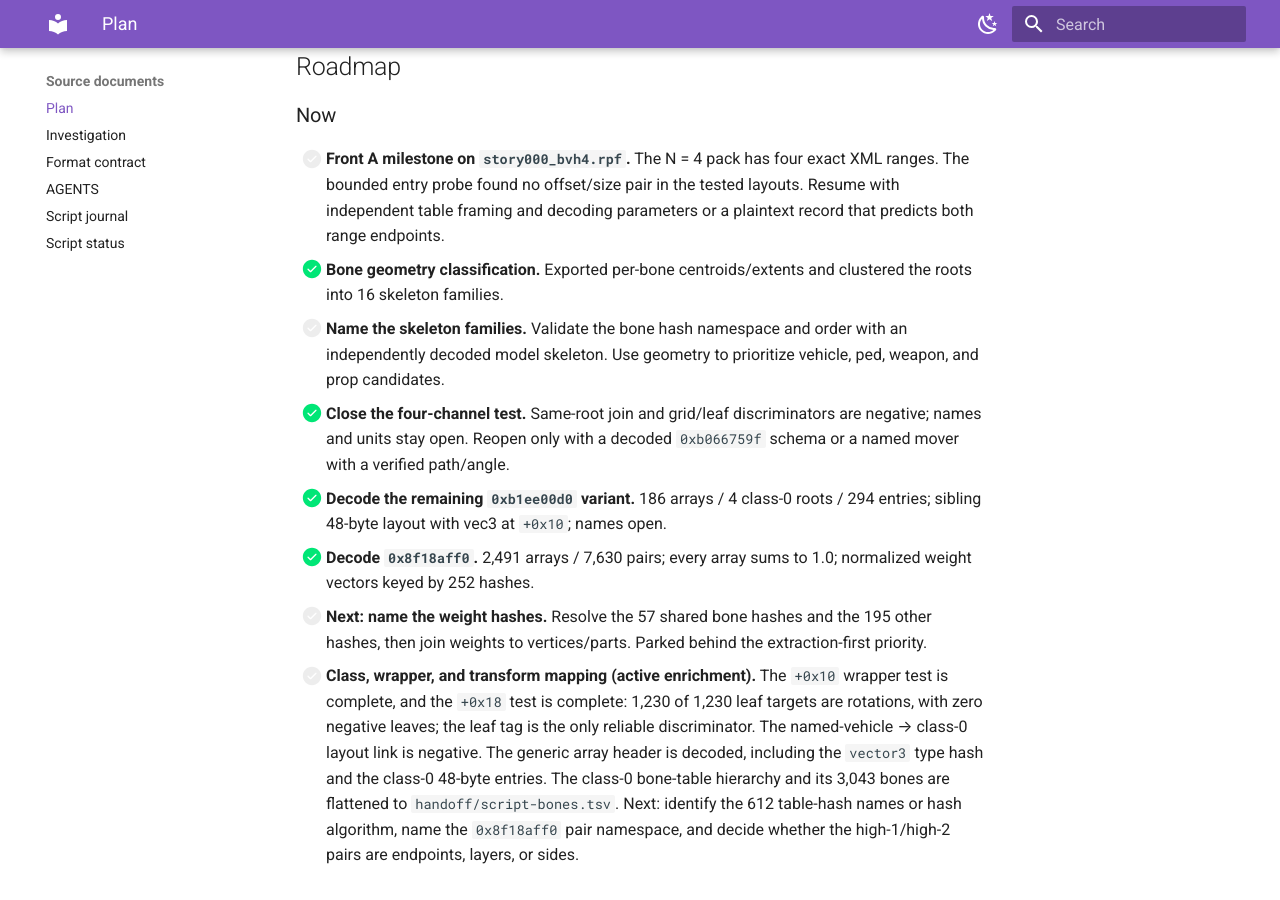
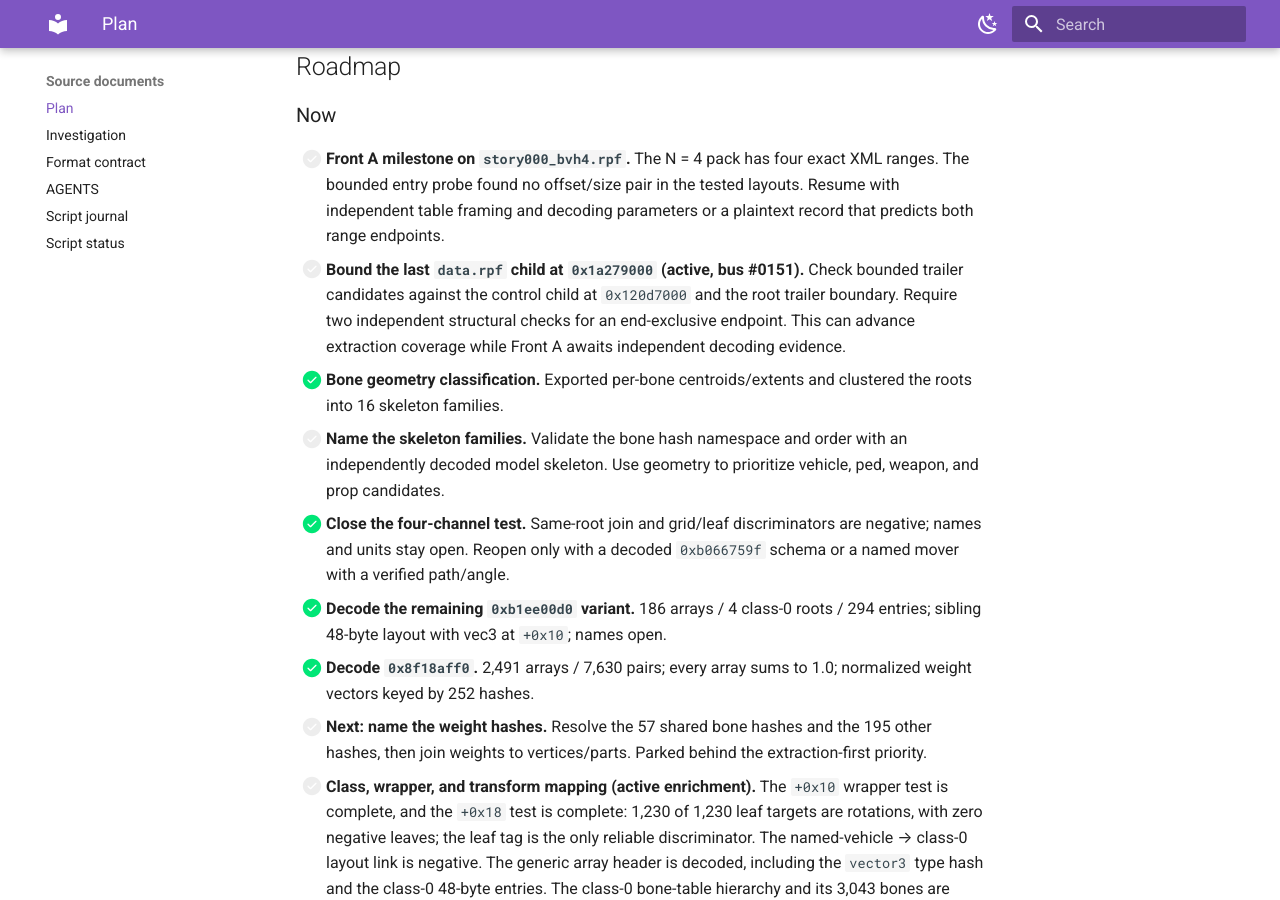
Before and after one commit to lynxnathan/rage-tools-vi, an MkDocs documentation site: the page built from docs/reference/source-plan.md, in a window 1280 px wide and 900 px high, scrolled down 10636 px. Built offline with MkDocs 1.6.1 and Material for MkDocs 9.7.7, drawn with Linux system fonts in a browser that asks for light colours.

Commit message:
Prioritize the final data archive child boundary

```diff
--- a/plan.md
+++ b/plan.md
@@ -419,6 +419,11 @@ entry identification, coverage, or decoding across the archive set.
   exact XML ranges. The bounded entry probe found no offset/size pair in the
   tested layouts. Resume with independent table framing and decoding
   parameters or a plaintext record that predicts both range endpoints.
+- [ ] **Bound the last `data.rpf` child at `0x1a279000` (active, bus #0151).**
+  Check bounded trailer candidates against the control child at `0x120d7000`
+  and the root trailer boundary. Require two independent structural checks
+  for an end-exclusive endpoint. This can advance extraction coverage while
+  Front A awaits independent decoding evidence.
 - [x] **Bone geometry classification.** Exported per-bone centroids/extents and
   clustered the roots into 16 skeleton families.
 - [ ] **Name the skeleton families.** Validate the bone hash namespace and order
```
